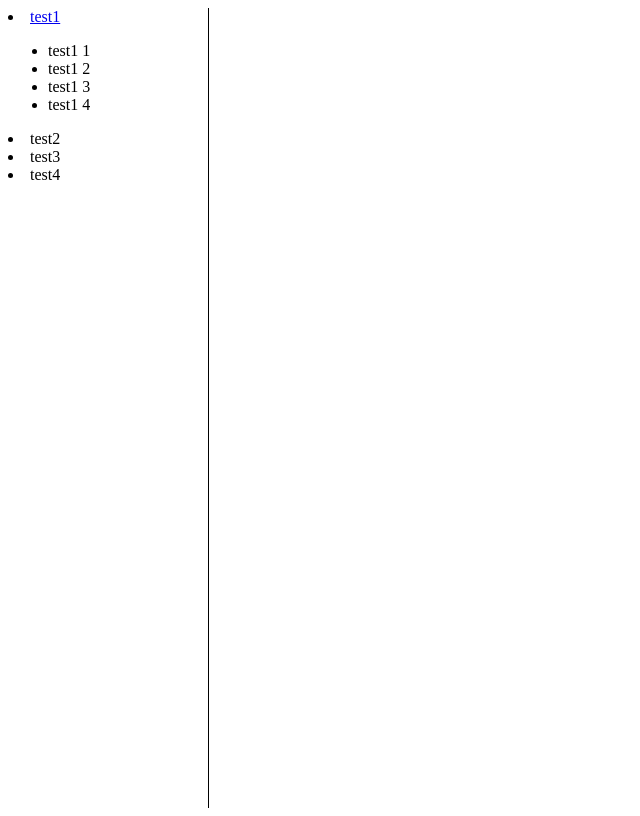
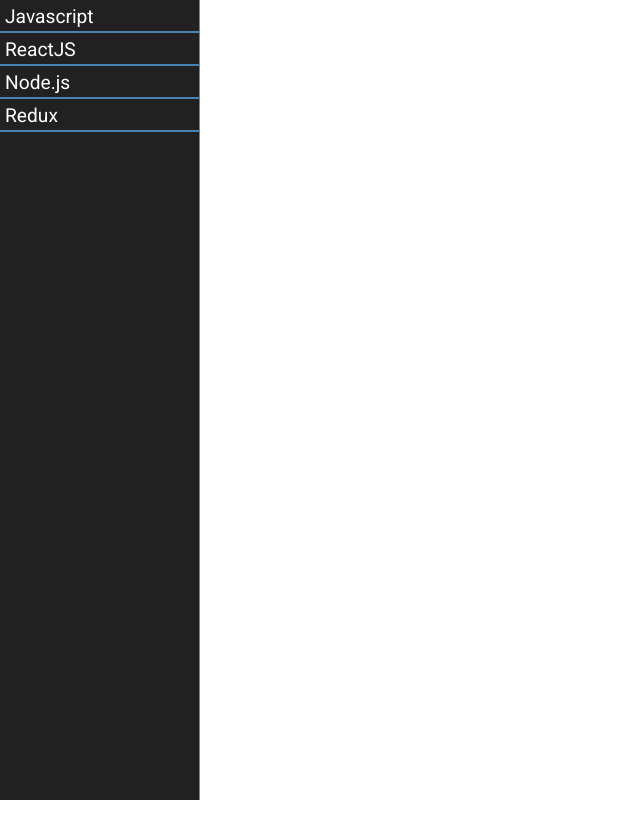
Before and after one commit to SteinGabriel/learning-journal, a React (Create React App) app: page / in a window 1280 px wide. Shown: the whole page, without its empty margins (0-640 px from the left). Built offline with nearby package versions, Linux system fonts and the light colour scheme.

Commit message:
Added style to sidebar

```diff
--- a/package.json
+++ b/package.json
@@ -4,6 +4,7 @@
   "private": true,
   "dependencies": {
     "react": "^16.4.1",
+    "react-collapsible": "^2.2.0",
     "react-dom": "^16.4.1",
     "react-redux": "^5.0.7",
     "react-scripts": "1.1.4",
--- a/public/index.html
+++ b/public/index.html
@@ -1,5 +1,6 @@
 <!DOCTYPE html>
 <html lang="en">
+
 <head>
   <meta charset="utf-8">
   <meta name="viewport" content="width=device-width, initial-scale=1, shrink-to-fit=no">
@@ -10,6 +11,7 @@
     -->
   <link rel="manifest" href="%PUBLIC_URL%/manifest.json">
   <link rel="shortcut icon" href="%PUBLIC_URL%/favicon.ico">
+  <link rel="stylesheet" href="style.css">
   <!--
       Notice the use of %PUBLIC_URL% in the tags above.
       It will be replaced with the URL of the `public` folder during the build.
@@ -21,6 +23,7 @@
     -->
   <title>React App</title>
 </head>
+
 <body>
   <noscript>
     You need to enable JavaScript to run this app.
@@ -37,4 +40,5 @@
       To create a production bundle, use `npm run build` or `yarn build`.
     -->
 </body>
+
 </html>
--- a/public/style.css
+++ b/public/style.css
@@ -1,3 +1,5 @@
+@import url('https://fonts.googleapis.com/css?family=Roboto');
+
 * {
   padding: 0;
   margin: 0;
@@ -6,5 +8,7 @@
 
 html,
 body {
-  padding: 15px;
+  margin: 0;
+  padding: 0;
+  font-family: 'Roboto', sans-serif;
 }
--- a/src/components/SideBar/SideBar.js
+++ b/src/components/SideBar/SideBar.js
@@ -1,31 +1,38 @@
 import React, { Component } from 'react'
 import styled from 'styled-components'
+import Collapsible from 'react-collapsible'
+import './style.css'
 
 const Container = styled.section`
   height: 100vh;
   width: 200px;
+  background-color: #212121;
+  color: #fff;
   display: flex;
-  border-right: 1px solid black;
+  padding-top: 5px;
+  flex-direction: column;
+  border-right: 1px solid gray;
 `
+
+const techs = ['Javascript', 'ReactJS', 'Node.js', 'Redux']
 
 export default class SideBar extends Component {
   render() {
     return (
       <Container>
-        <ui>
-          <li>
-            <a href="#">test1</a>
-            <ul>
-              <li>test1 1</li>
-              <li>test1 2</li>
-              <li>test1 3</li>
-              <li>test1 4</li>
-            </ul>
-          </li>
-          <li>test2</li>
-          <li>test3</li>
-          <li>test4</li>
-        </ui>
+        {techs.map(tech => {
+          return (
+            <Collapsible
+              contentOuterClassName="outer-content"
+              triggerClassName="trigger-element"
+              triggerOpenedClassName="trigger-opened-element"
+              trigger={tech}
+            >
+              <p>test</p>
+              <p>test</p>
+            </Collapsible>
+          )
+        })}
       </Container>
     )
   }
--- /dev/null
+++ b/src/components/SideBar/style.css
@@ -0,0 +1,18 @@
+.outer-content {
+  height: 2em;
+  width: 100%;
+  margin-bottom: 5px;
+  padding-bottom: 3px;
+  border-bottom: 2px solid steelblue;
+}
+
+.trigger-element {
+  font-size: 1.2em;
+  padding-left: 5px;
+}
+
+.trigger-opened-element {
+  font-size: 1.2em;
+  padding-left: 5px;
+  color: steelblue;
+}
```
Also changed, not shown: 1 other file (tests, documents, lock files or other folders). Lines whose indentation alone changed are shown as unchanged.
